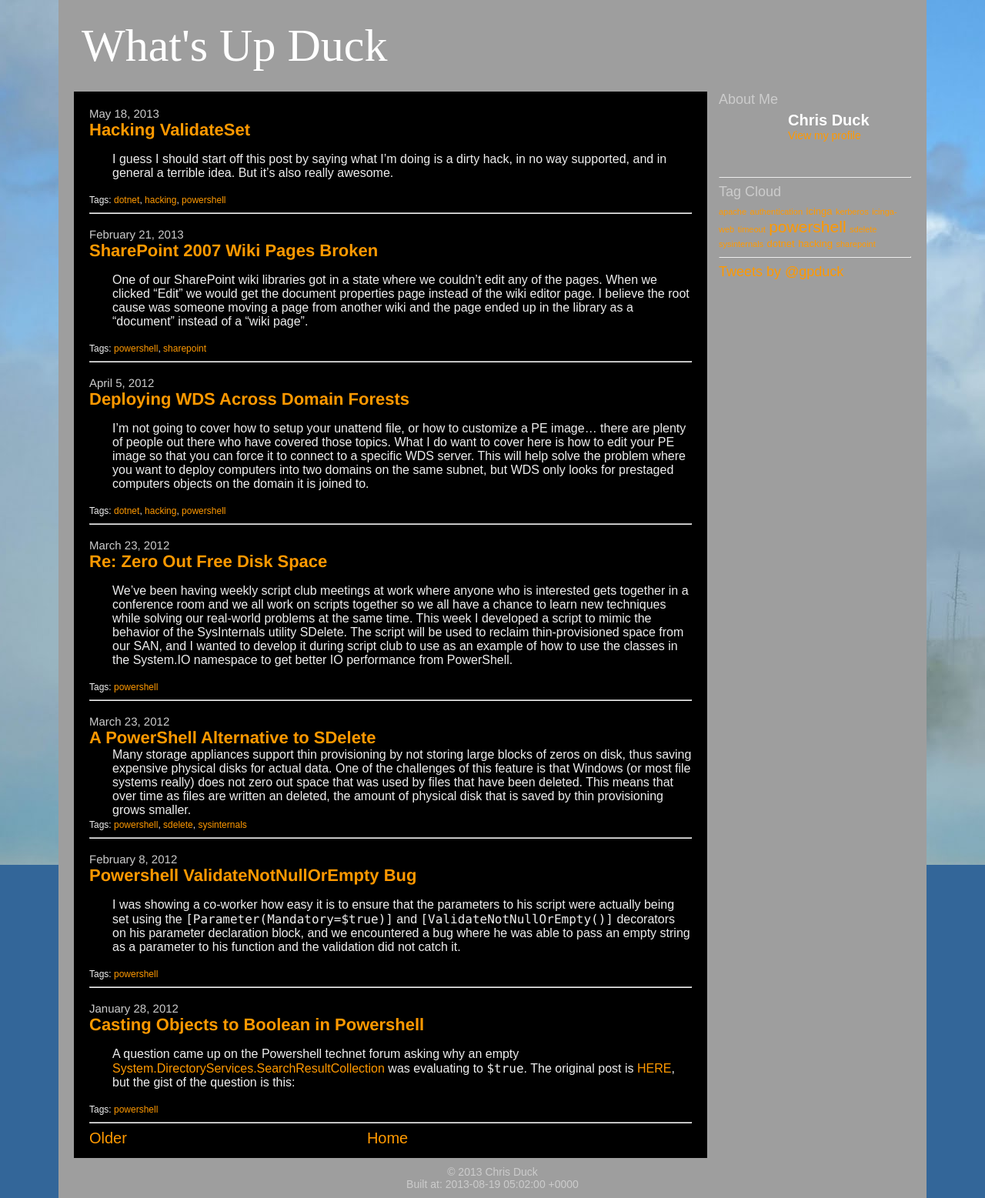
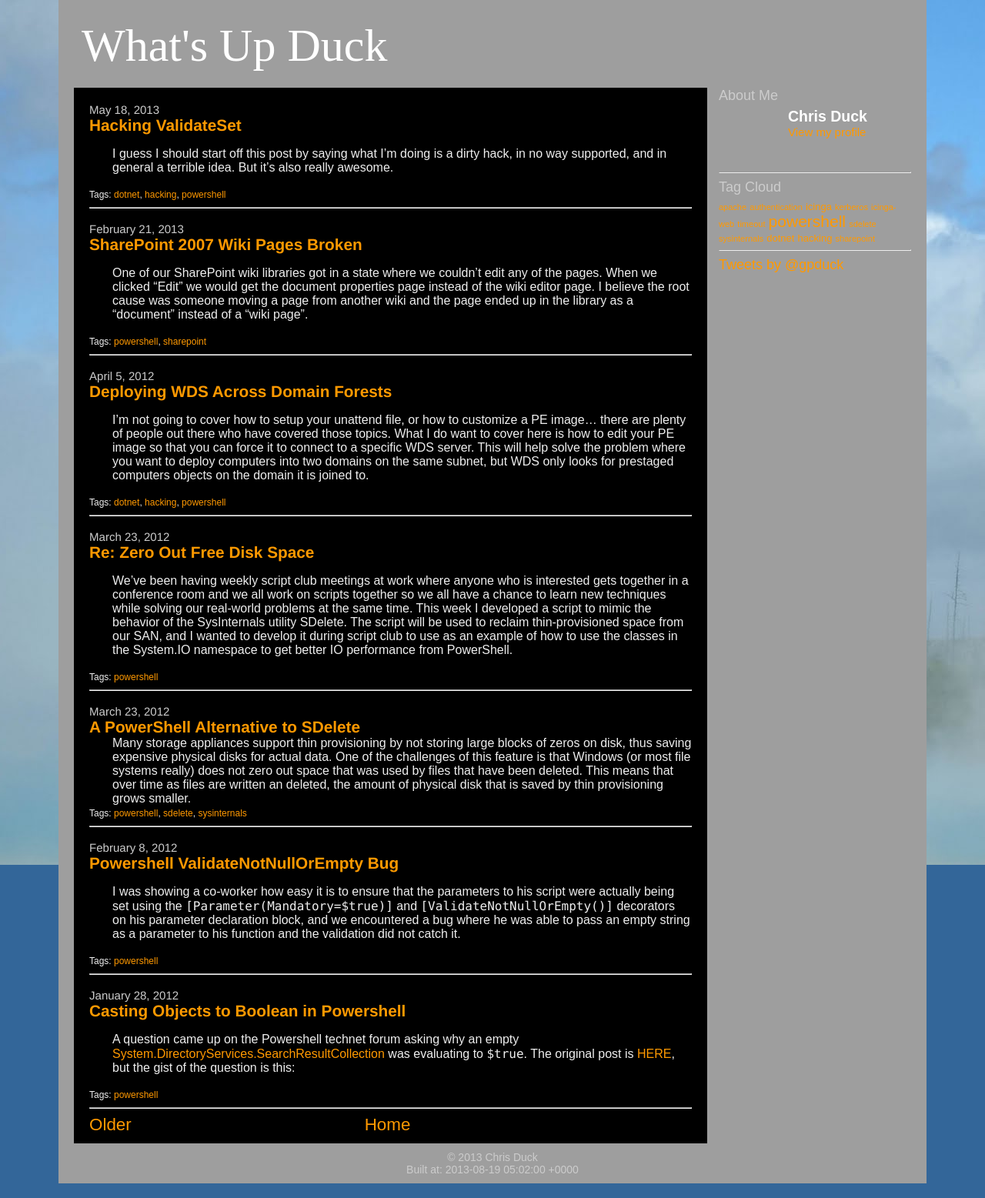
Before and after one commit to gpduck/gpduck.github.io, a Jekyll site: the page built from index.html, in a window 1280 px wide. Shown: the whole page at 77% size. Built offline with Jekyll 4.4.1, drawn with Linux system fonts in a browser that asks for light colours; the list of posts is cut into pages by our own code; comment, search, counter and statistics services are not loaded; grey boxes are pictures that could not be loaded.

Commit message:
loads of css changes

```diff
--- a/css/site.css
+++ b/css/site.css
@@ -33,7 +33,6 @@ body {
 
 #pageheader {
 	padding-left: 10px;
-  padding-bottom: 25px;
 	display: block;
 }
 
@@ -53,6 +52,7 @@ span#blogtitle, span#blogtitle a {
 	padding-top: 10px;
 	padding-bottom: 10px;
 	display: block;
+	font-size: 16px;
 }
 
 .postsummary {
@@ -61,10 +61,11 @@ span#blogtitle, span#blogtitle a {
 
 .postexcerpt {
 	padding-left: 30px;
+	font-size: 1em;
 }
 
 .posttags {
-	font-size: 12px;
+	font-size: .75em;
 }
 
 #postheader {
@@ -73,7 +74,7 @@ span#blogtitle, span#blogtitle a {
 
 .postdate, #postdate {
 	display: block;
-  font-size: 15px;
+	font-size: .94em;
 	font-family: Molengo, Helvetica, FreeSans, sans-serif;
 	color: #cccccc;
 }
@@ -81,7 +82,7 @@ span#blogtitle, span#blogtitle a {
 .posttitle, #posttitle {
 	display: block;
 	margin: 0;
-  font-size: 22px;
+	font-size: 1.3em;
 	font-family: Nobile, Helvetica, FreeSans, sans-serif;
 	color: #ffaa00;
 	font-weight: bold;
@@ -107,7 +108,7 @@ span#blogtitle, span#blogtitle a {
 }
 
 .postnav {
-	font-size: 20px;
+	font-size: 1.4em;
 	padding-bottom: 5px;
 	height: 22px;
 }
@@ -134,9 +135,13 @@ span#blogtitle, span#blogtitle a {
 }
 
 .widgettitle {
-	font-size: 18px;
+	font-size: 1.2em;
 	padding-bottom: 5px;
 	color: #cccccc;
+}
+
+#sidebar {
+	font-size: 15px;
 }
 
 #sidebar hr {
@@ -149,24 +154,25 @@ span#blogtitle, span#blogtitle a {
 }
 
 #aboutme .profilename {
-	font-size: 20px;
+	font-size: 1.3em;
 	font-weight: bold;
 }
 
 #aboutme .profilelink {
-	font-size: 14px;
+	font-size: 1em;
 }
 
 #pagefooter {
 	clear: both;
 	padding-top: 10px;
 	padding-bottom: 10px;
+	font-size: 14px
 }
 
 #pagefootercontent {
 	text-align: center;
 	color: #cccccc;
-  font-size: 14px;
+	font-size: 1em;
 }
 
 .post-author {
@@ -184,12 +190,14 @@ span#blogtitle, span#blogtitle a {
 
 	#post {
 		margin-right: 265px;
+		margin-top: 20px;
 	}
 
 	#sidebar {
 		float: right;
 		width: 250px;
 		padding-left: 15px;
+		margin-top: 20px;
 	}
 
 	body {
@@ -218,12 +226,27 @@ span#blogtitle, span#blogtitle a {
 		display: none;
 	}
 
+	#aboutme .profileimage {
+		float: right;
+		position: relative;
+		top: -55px;
+		left: 10px;
+	}
+
+	#aboutme hr {
+		display: none;
+	}
+
 	#twitter {
 		display: none;
 	}
 
 	#tagcloud {
 		display: none;
+	}
+
+	#post {
+		margin-top: 10px;
 	}
 
 	.highlight .lineno {
@@ -247,6 +270,15 @@ span#blogtitle, span#blogtitle a {
 		padding-left: 0px;
 	}
 
+	#aboutme .profileimage {
+		display: none;
+	}
+
+	#sidebar {
+		padding-left: 8px;
+		font-size: 12px;
+	}
+
 	#post {
 		padding-left: 8px;
 		padding-right: 8px;
@@ -265,4 +297,8 @@ span#blogtitle, span#blogtitle a {
 	span#blogtitle, span#blogtitle a {
 		font-size: 39px;
 	}
+
+	#sidebar {
+		font-size: 11px;
 	}
+}
```
Lines whose indentation alone changed are shown as unchanged.
